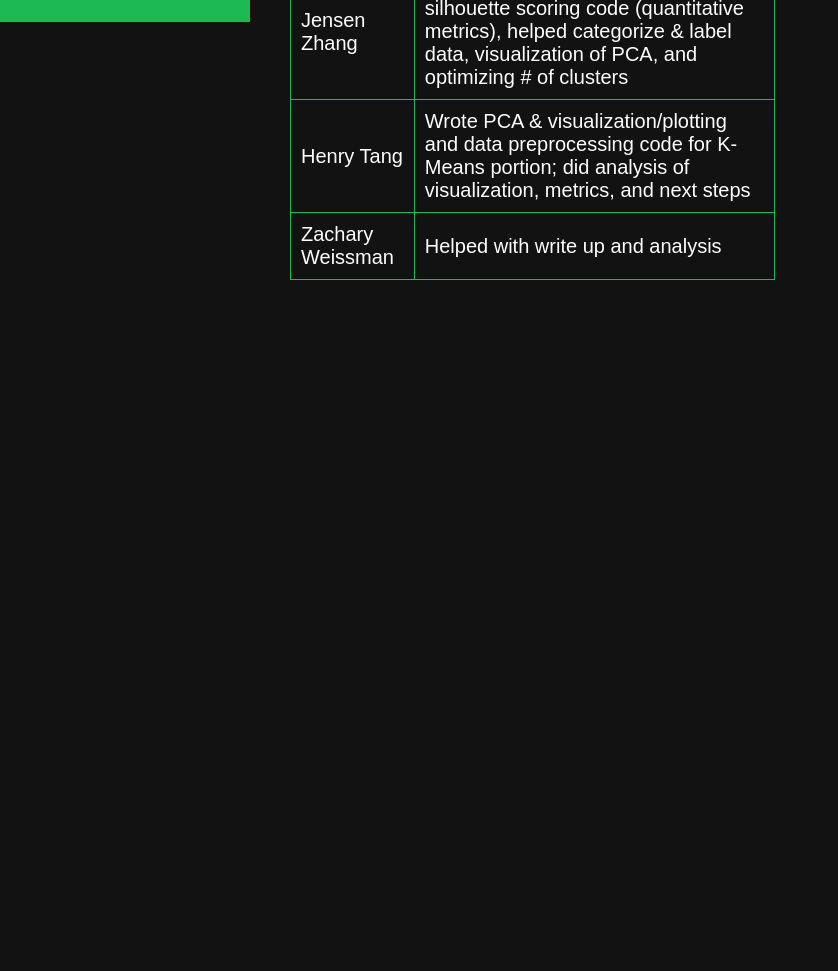
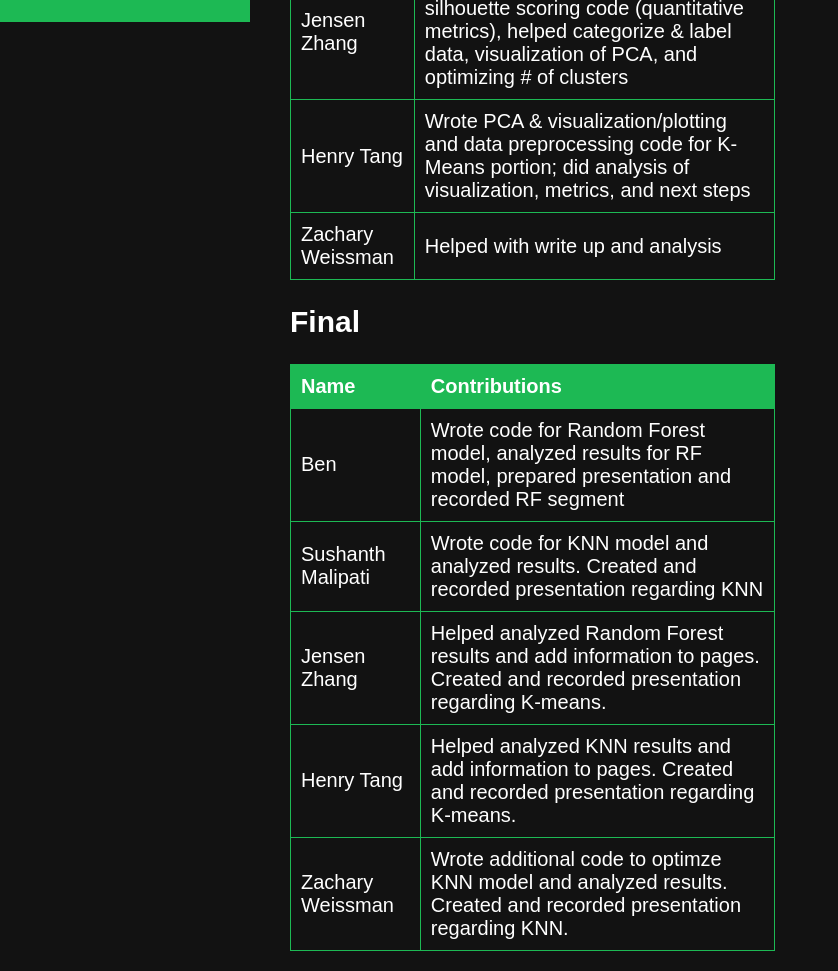
Before and after one commit to 8enji/melodify, a plain HTML site: page pages/contributions.html in a window 1280 px wide. Shown: the part 798-1769 px from the top of the page, without its empty margins (0-838 px from the left). Before the commit the page ends 1098 px from the top, so only its background shows below. Drawn offline with Linux system fonts and the light colour scheme.

Commit message:
Updated pages

```diff
--- a/pages/contributions.html
+++ b/pages/contributions.html
@@ -92,6 +92,41 @@
                 </tbody>
             </table>
         </section>
+
+        <section>
+            <h2>Final</h2>
+            <table>
+                <thead>
+                    <tr>
+                        <th>Name</th>
+                        <th>Contributions</th>
+                    </tr>
+                </thead>
+                <tbody>
+                    <tr>
+                        <td data-label="Benjamin Charest">Ben</td>
+                        <td data-label="Contributions">Wrote code for Random Forest model, analyzed results for RF model, prepared presentation and recorded RF segment</td>
+                    </tr>
+                    <tr>
+                        <td data-label="Name">Sushanth Malipati</td>
+                        <td data-label="Contributions">Wrote code for KNN model and analyzed results. Created and recorded presentation regarding KNN</td>
+                    </tr>
+                    <tr>
+                        <td data-label="Name">Jensen Zhang</td>
+                        <td data-label="Contributions">
+                            Helped analyzed Random Forest results and add information to pages. Created and recorded presentation regarding K-means. </td>
+                    </tr>
+                    <tr>
+                        <td data-label="Name">Henry Tang</td>
+                        <td data-label="Contributions">Helped analyzed KNN results and add information to pages. Created and recorded presentation regarding K-means. </td>
+                    </tr>
+                    <tr>
+                        <td data-label="Name">Zachary Weissman</td>
+                        <td data-label="Contributions">Wrote additional code to optimze KNN model and analyzed results. Created and recorded presentation regarding KNN. </td>
+                    </tr>
+                </tbody>
+            </table>
+        </section>
     </div>
 </body>
 </html>
```
